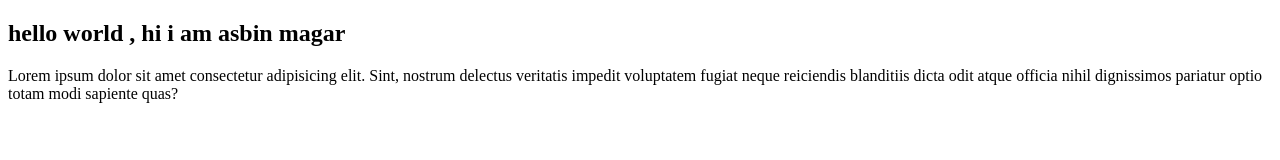
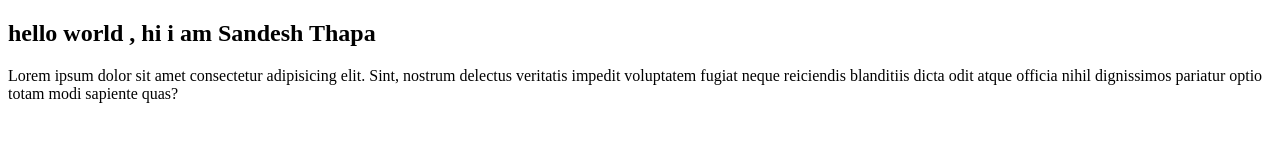
Before and after one commit to codyasbin/htmlclass, a plain HTML site: page practice.html in a window 1280 px wide. Drawn offline with Linux system fonts and the light colour scheme.

Commit message:
Update practice.html

```diff
--- a/practice.html
+++ b/practice.html
@@ -7,7 +7,7 @@
 </head>
 <body>
     <h2>
-        hello world , hi i am asbin magar
+        hello world , hi i am Sandesh Thapa
     </h2>
     <p>
         Lorem ipsum dolor sit amet consectetur adipisicing elit. Sint, nostrum delectus veritatis impedit voluptatem fugiat neque reiciendis blanditiis dicta odit atque officia nihil dignissimos pariatur optio totam modi sapiente quas?
```
